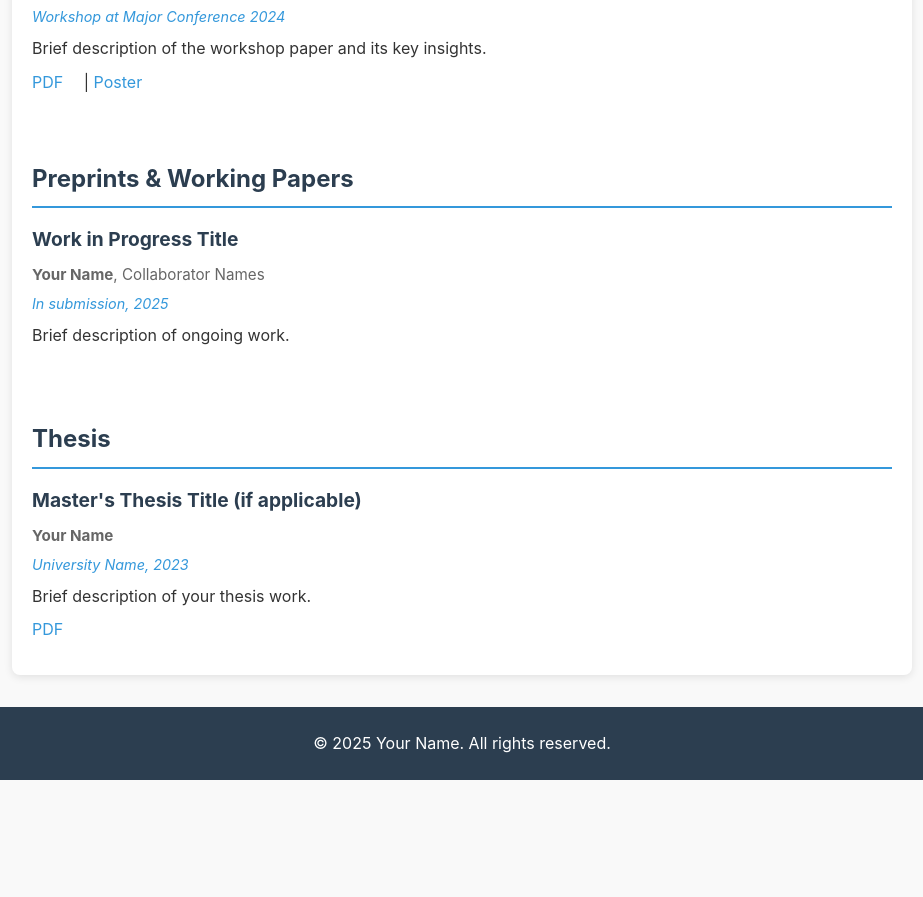
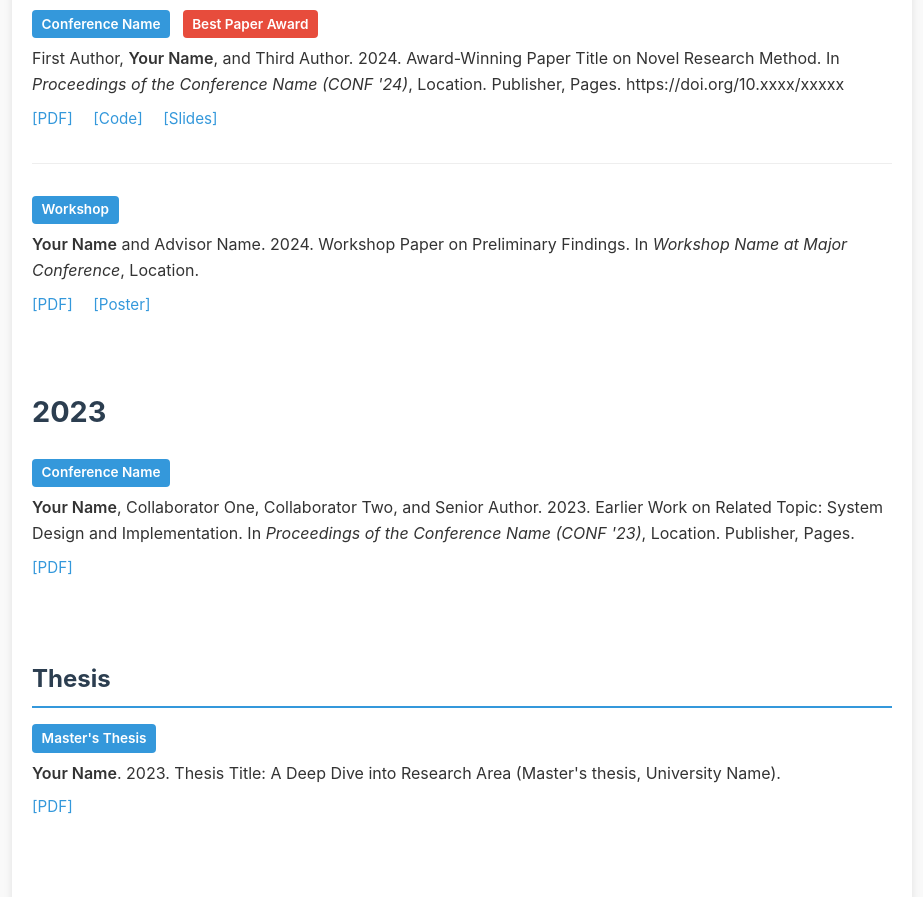
Before and after one commit to nicolegerzon813/nicolegerzon813.github.io, a plain HTML site: page research.html in a window 1280 px wide. Shown: the part 669-1566 px from the top of the page, without its empty margins (178-1101 px from the left). Before the commit the page ends 1449 px from the top, so only its background shows below. Drawn offline with Linux system fonts and the light colour scheme.

Commit message:
new research page layout

```diff
--- a/research.html
+++ b/research.html
@@ -1,4 +1,4 @@
-i<!DOCTYPE html>
+<!DOCTYPE html>
 <html lang="en">
 <head>
     <meta charset="UTF-8">
@@ -21,80 +21,118 @@ i<!DOCTYPE html>
     <main class="container">
         <h2>Publications</h2>
 
-        <section class="publications">
-            <div class="publication">
-                <h3>Paper Title Goes Here: A Comprehensive Study</h3>
-                <p class="authors"><strong>Your Name</strong>, Co-Author Name, Another Author</p>
-                <p class="venue">Conference/Journal Name 2025</p>
-                <p class="description">
-                    Brief description of what the paper is about. What problem does it solve?
-                    What are the key contributions?
+        <div class="year-section">
+            <h3 class="year-header">2025</h3>
+
+            <div class="pub-entry">
+                <span class="venue-tag">Conference Name</span>
+                <p class="pub-citation">
+                    <strong>Your Name</strong>, Co-Author Name, and Another Author. 2025.
+                    Paper Title Goes Here: A Comprehensive Study of Important Topic.
+                    In <em>Proceedings of the Conference Name (CONF '25)</em>, Location.
+                    Publisher, Pages. https://doi.org/10.xxxx/xxxxx
                 </p>
-                <p class="links">
-                    <a href="#">PDF</a> |
-                    <a href="#">arXiv</a> |
-                    <a href="#">Code</a> |
-                    <a href="#">BibTeX</a>
-                </p>
-            </div>
-
-            <div class="publication">
-                <h3>Another Important Paper on Machine Learning</h3>
-                <p class="authors">Co-Author Name, <strong>Your Name</strong>, Third Author</p>
-                <p class="venue">Conference Name 2024</p>
-                <p class="description">
-                    Summary of this paper's contributions and main findings. Keep it accessible
-                    to a general academic audience.
-                </p>
-                <p class="links">
-                    <a href="#">PDF</a> |
-                    <a href="#">arXiv</a> |
+                <p class="pub-links">
+                    <a href="#">PDF</a>
                     <a href="#">Code</a>
                 </p>
             </div>
 
-            <div class="publication">
-                <h3>Novel Approach to Research Problem X</h3>
-                <p class="authors"><strong>Your Name</strong>, Advisor Name</p>
-                <p class="venue">Workshop at Major Conference 2024</p>
-                <p class="description">
-                    Brief description of the workshop paper and its key insights.
+            <div class="pub-entry">
+                <span class="venue-tag">Journal Name</span>
+                <p class="pub-citation">
+                    Co-Author Name, <strong>Your Name</strong>, and Third Author. 2025.
+                    Another Paper Title About Machine Learning Advances.
+                    <em>Journal Name</em>, Volume(Issue), Pages.
                 </p>
-                <p class="links">
-                    <a href="#">PDF</a> |
+                <p class="pub-links">
+                    <a href="#">PDF</a>
+                    <a href="#">arXiv</a>
+                </p>
+            </div>
+        </div>
+
+        <div class="year-section">
+            <h3 class="year-header">2024</h3>
+
+            <div class="pub-entry">
+                <span class="venue-tag">Conference Name</span>
+                <span class="award-tag">Best Paper Award</span>
+                <p class="pub-citation">
+                    First Author, <strong>Your Name</strong>, and Third Author. 2024.
+                    Award-Winning Paper Title on Novel Research Method.
+                    In <em>Proceedings of the Conference Name (CONF '24)</em>, Location.
+                    Publisher, Pages. https://doi.org/10.xxxx/xxxxx
+                </p>
+                <p class="pub-links">
+                    <a href="#">PDF</a>
+                    <a href="#">Code</a>
+                    <a href="#">Slides</a>
+                </p>
+            </div>
+
+            <div class="pub-entry">
+                <span class="venue-tag">Workshop</span>
+                <p class="pub-citation">
+                    <strong>Your Name</strong> and Advisor Name. 2024.
+                    Workshop Paper on Preliminary Findings.
+                    In <em>Workshop Name at Major Conference</em>, Location.
+                </p>
+                <p class="pub-links">
+                    <a href="#">PDF</a>
                     <a href="#">Poster</a>
                 </p>
             </div>
-        </section>
+        </div>
 
-        <section class="preprints">
-            <h2>Preprints & Working Papers</h2>
+        <div class="year-section">
+            <h3 class="year-header">2023</h3>
 
-            <div class="publication">
-                <h3>Work in Progress Title</h3>
-                <p class="authors"><strong>Your Name</strong>, Collaborator Names</p>
-                <p class="venue">In submission, 2025</p>
-                <p class="description">
-                    Brief description of ongoing work.
+            <div class="pub-entry">
+                <span class="venue-tag">Conference Name</span>
+                <p class="pub-citation">
+                    <strong>Your Name</strong>, Collaborator One, Collaborator Two, and Senior Author. 2023.
+                    Earlier Work on Related Topic: System Design and Implementation.
+                    In <em>Proceedings of the Conference Name (CONF '23)</em>, Location.
+                    Publisher, Pages.
                 </p>
-            </div>
-        </section>
-
-        <section class="thesis">
-            <h2>Thesis</h2>
-
-            <div class="publication">
-                <h3>Master's Thesis Title (if applicable)</h3>
-                <p class="authors"><strong>Your Name</strong></p>
-                <p class="venue">University Name, 2023</p>
-                <p class="description">
-                    Brief description of your thesis work.
-                </p>
-                <p class="links">
+                <p class="pub-links">
                     <a href="#">PDF</a>
                 </p>
             </div>
-        </section>
+        </div>
+
+        <h2 style="margin-top: 3rem;">Thesis</h2>
+
+        <div class="year-section">
+            <div class="pub-entry">
+                <span class="venue-tag">Master's Thesis</span>
+                <p class="pub-citation">
+                    <strong>Your Name</strong>. 2023.
+                    Thesis Title: A Deep Dive into Research Area (Master's thesis, University Name).
+                </p>
+                <p class="pub-links">
+                    <a href="#">PDF</a>
+                </p>
+            </div>
+        </div>
+
+        <h2 style="margin-top: 3rem;">Preprints</h2>
+
+        <div class="year-section">
+            <div class="pub-entry">
+                <span class="venue-tag">arXiv</span>
+                <p class="pub-citation">
+                    <strong>Your Name</strong>, Collaborator Names. 2025.
+                    Preprint Title on Cutting-Edge Research.
+                    <em>arXiv preprint arXiv:2501.xxxxx</em>.
+                </p>
+                <p class="pub-links">
+                    <a href="#">arXiv</a>
+                    <a href="#">Code</a>
+                </p>
+            </div>
+        </div>
     </main>
 
     <footer>
--- a/style.css
+++ b/style.css
@@ -150,47 +150,85 @@ main > h2:first-child {
 }
 
 /* Publications */
-.publication {
+.year-section {
+    margin-bottom: 2.5rem;
+}
+
+.year-header {
+    color: #2c3e50;
+    font-size: 1.8rem;
+    font-weight: 700;
+    margin-bottom: 1.5rem;
+    margin-top: 0;
+    border: none;
+    padding: 0;
+}
+
+.pub-entry {
     margin-bottom: 2rem;
     padding-bottom: 2rem;
     border-bottom: 1px solid #eee;
 }
 
-.publication:last-child {
+.pub-entry:last-child {
     border-bottom: none;
 }
 
-.publication h3 {
-    color: #2c3e50;
-    margin-bottom: 0.5rem;
-    font-size: 1.2rem;
-}
-
-.authors {
-    color: #666;
-    font-size: 0.95rem;
-    margin-bottom: 0.3rem;
-}
-
-.venue {
-    color: #3498db;
-    font-style: italic;
-    font-size: 0.9rem;
+.venue-tag {
+    display: inline-block;
+    background-color: #3498db;
+    color: white;
+    padding: 0.2rem 0.6rem;
+    border-radius: 4px;
+    font-size: 0.85rem;
+    font-weight: 600;
+    margin-right: 0.5rem;
     margin-bottom: 0.5rem;
 }
 
-.description {
+.award-tag {
+    display: inline-block;
+    background-color: #e74c3c;
+    color: white;
+    padding: 0.2rem 0.6rem;
+    border-radius: 4px;
+    font-size: 0.85rem;
+    font-weight: 600;
     margin-bottom: 0.5rem;
 }
 
-.links a {
+.pub-citation {
+    color: #333;
+    line-height: 1.6;
+    margin-bottom: 0.5rem;
+}
+
+.pub-citation strong {
+    font-weight: 600;
+}
+
+.pub-links {
+    margin-top: 0.5rem;
+}
+
+.pub-links a {
+    display: inline-block;
     color: #3498db;
     text-decoration: none;
     margin-right: 1rem;
+    font-size: 0.95rem;
 }
 
-.links a:hover {
+.pub-links a:hover {
     text-decoration: underline;
+}
+
+.pub-links a:before {
+    content: "[";
+}
+
+.pub-links a:after {
+    content: "]";
 }
 
 /* Misc Page */
```
Also changed, not shown: index.html (+4 -5 lines).
